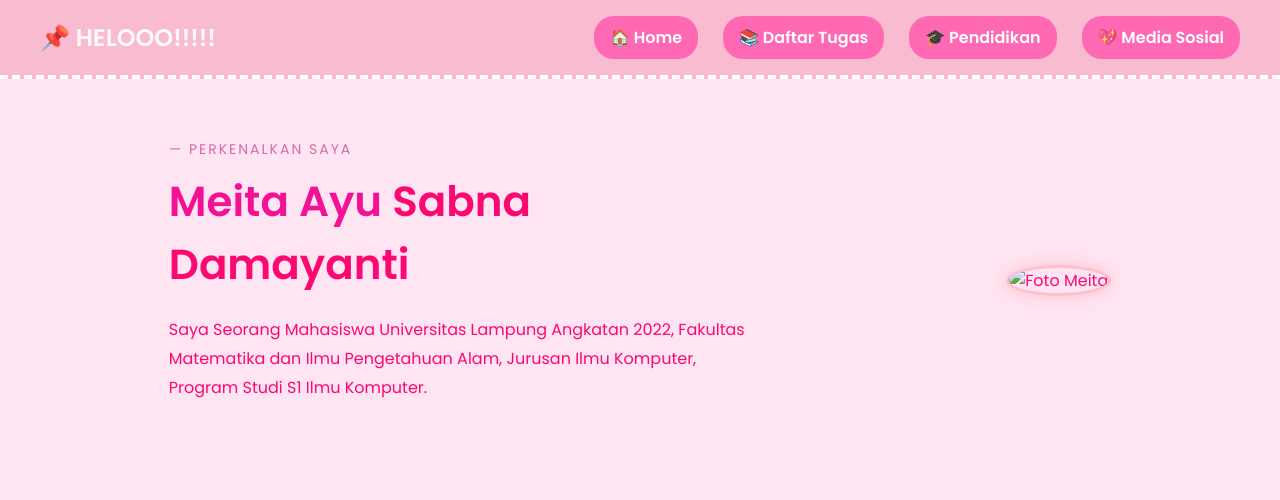
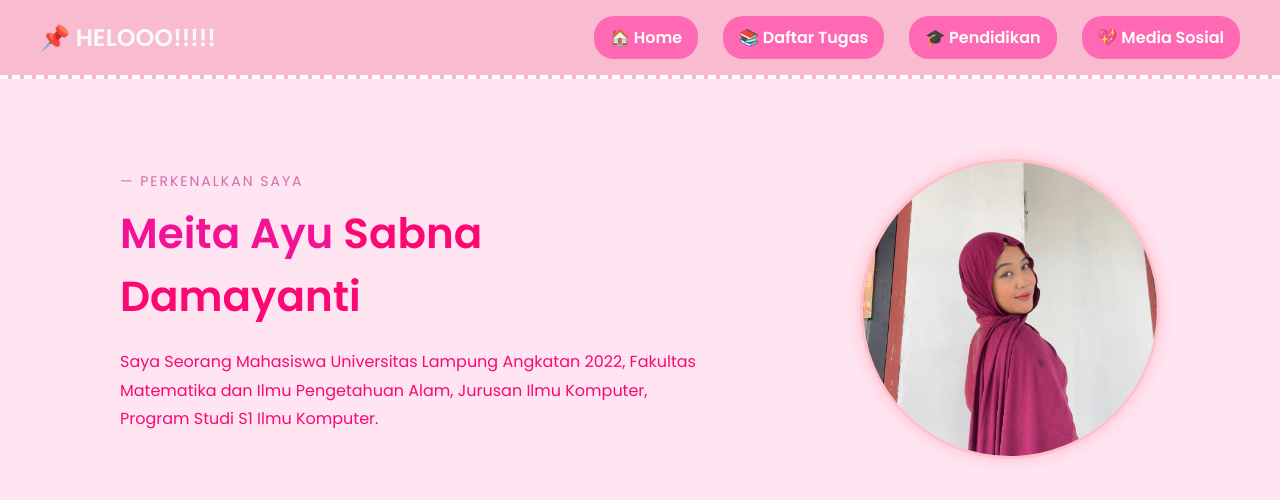
Before and after one commit to sabnadamayanti01/sabna-portofolio, a plain HTML site: page index.html in a window 1280 px wide. Drawn offline with Linux system fonts and the light colour scheme.

Commit message:
Update index.html

```diff
--- a/index.html
+++ b/index.html
@@ -164,10 +164,10 @@
   <!-- SLIDER SCRIPT -->
   <script>
     const imageList = [
-      "meita.jpeg",
-      "ayu.jpeg",
-      "sabna.jpeg",
-      "damayanti.jpeg"
+      "foto_meita.jpeg",
+      "foto ayu.jpeg",
+      "foto sabna.jpeg",
+      "foto damayanti.jpeg"
     ];
 
     let index = 0;
```
